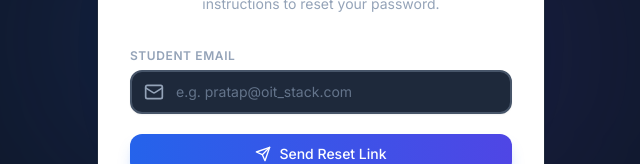
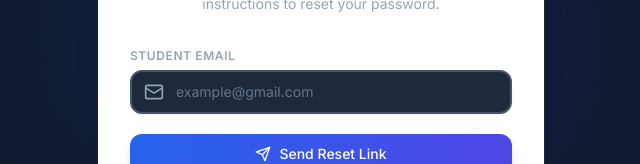
Before and after one commit to PRATAPSANAP1/CorporateTraining, a React (Vite) app in the folder client/: page /forgot-password in a window 1280 px wide. Shown: the part 354-518 px from the top of the page, without its empty margins (319-959 px from the left). Built offline with nearby package versions, Linux system fonts and the light colour scheme; no server answers.

Commit message:
Update placeholder in Forgot Password form

```diff
--- a/client/src/pages/auth/ForgotPassword.jsx
+++ b/client/src/pages/auth/ForgotPassword.jsx
@@ -68,7 +68,7 @@ const ForgotPassword = () => {
               id="email"
               value={email}
               onChange={(e) => setEmail(e.target.value)}
-              placeholder="e.g. pratap@oit_stack.com"
+              placeholder="example@gmail.com"
               icon={Mail}
               className="dark"
             />
```
